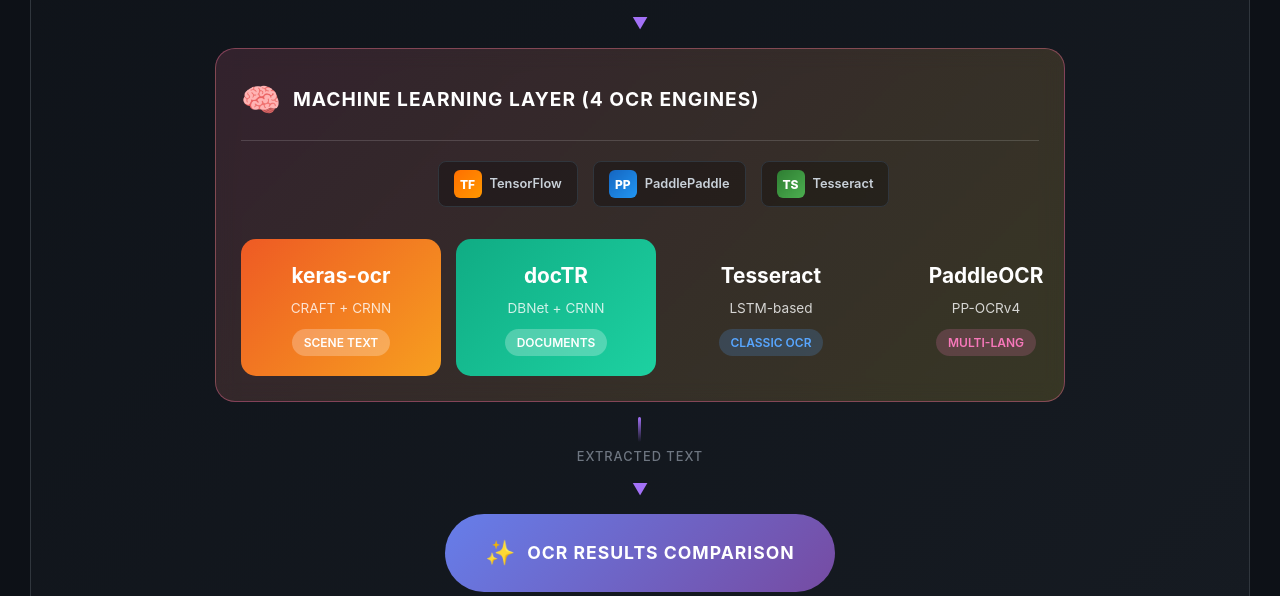
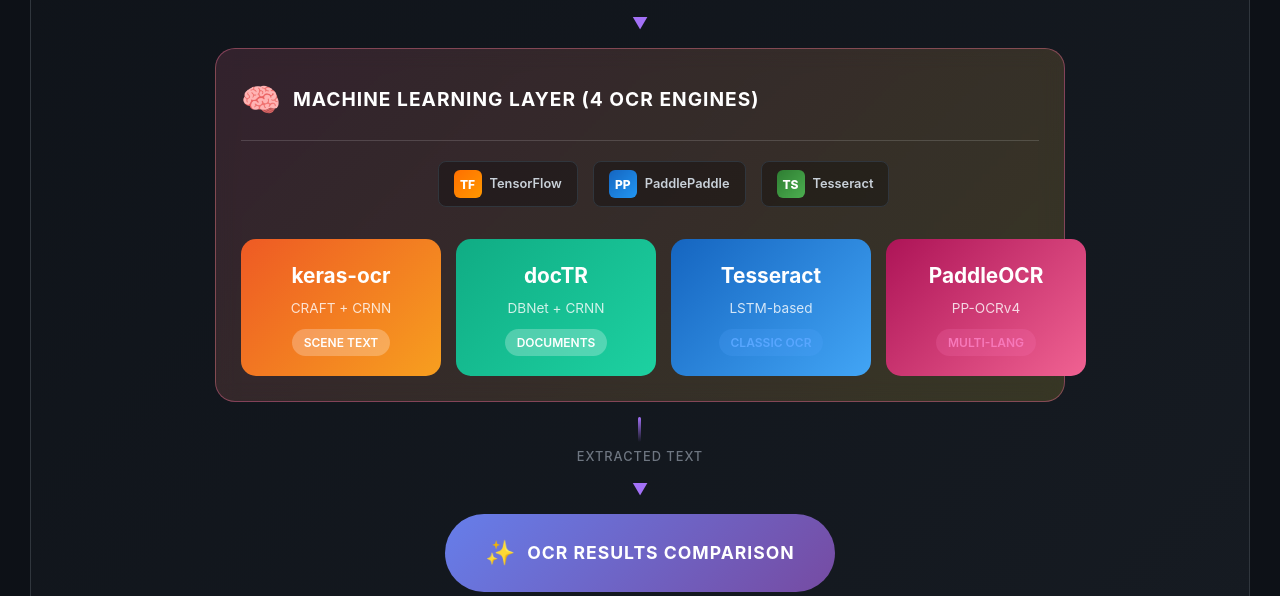
Before and after one commit to apollosoftdev/image-recognition-app, a Flask app: page /about in a window 1280 px wide. Shown: the part 4775-5371 px from the top of the page. Run offline with Flask 2, Linux system fonts and the light colour scheme.

Commit message:
Update OCR prediction method and enhance CSS styles for OCR boxes
- Changed the parameter name in the OCR prediction call within PaddleOCRService for clarity.
- Updated CSS styles for Tesseract and PaddleOCR boxes to include gradient backgrounds, improving visual appeal.

```diff
--- a/ocr_service.py
+++ b/ocr_service.py
@@ -250,7 +250,7 @@ class PaddleOCRService:
         start_time = time.time()
 
         try:
-            result = self.ocr.predict(image_path)
+            result = self.ocr.predict(input=image_path)
 
             processing_time = round((time.time() - start_time) * 1000)  # ms
 
--- a/static/css/style.css
+++ b/static/css/style.css
@@ -1232,10 +1232,12 @@ main {
 }
 
 .ocr-box.tesseract {
+    background: linear-gradient(135deg, #1565c0, #42a5f5);
     border-color: var(--accent-blue);
 }
 
 .ocr-box.paddleocr {
+    background: linear-gradient(135deg, #ad1457, #f06292);
     border-color: var(--accent-pink);
 }
 
```
